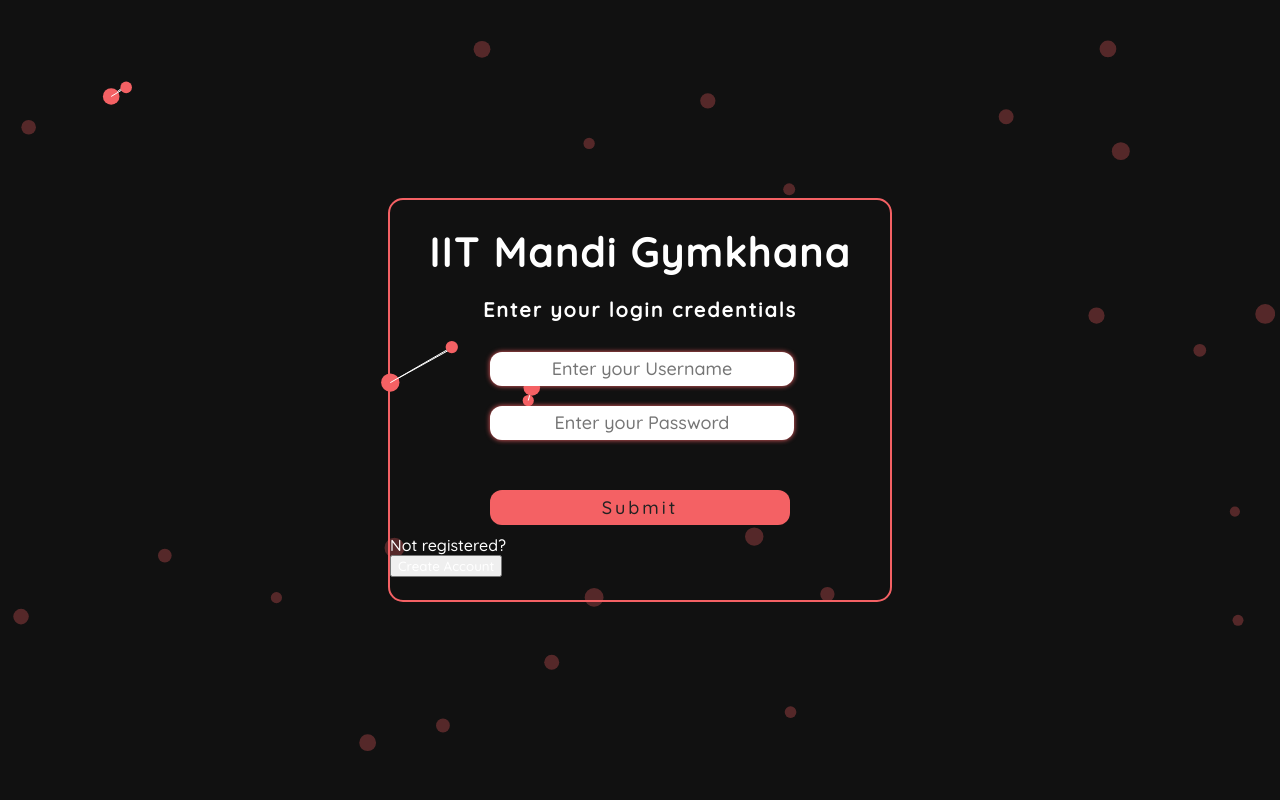
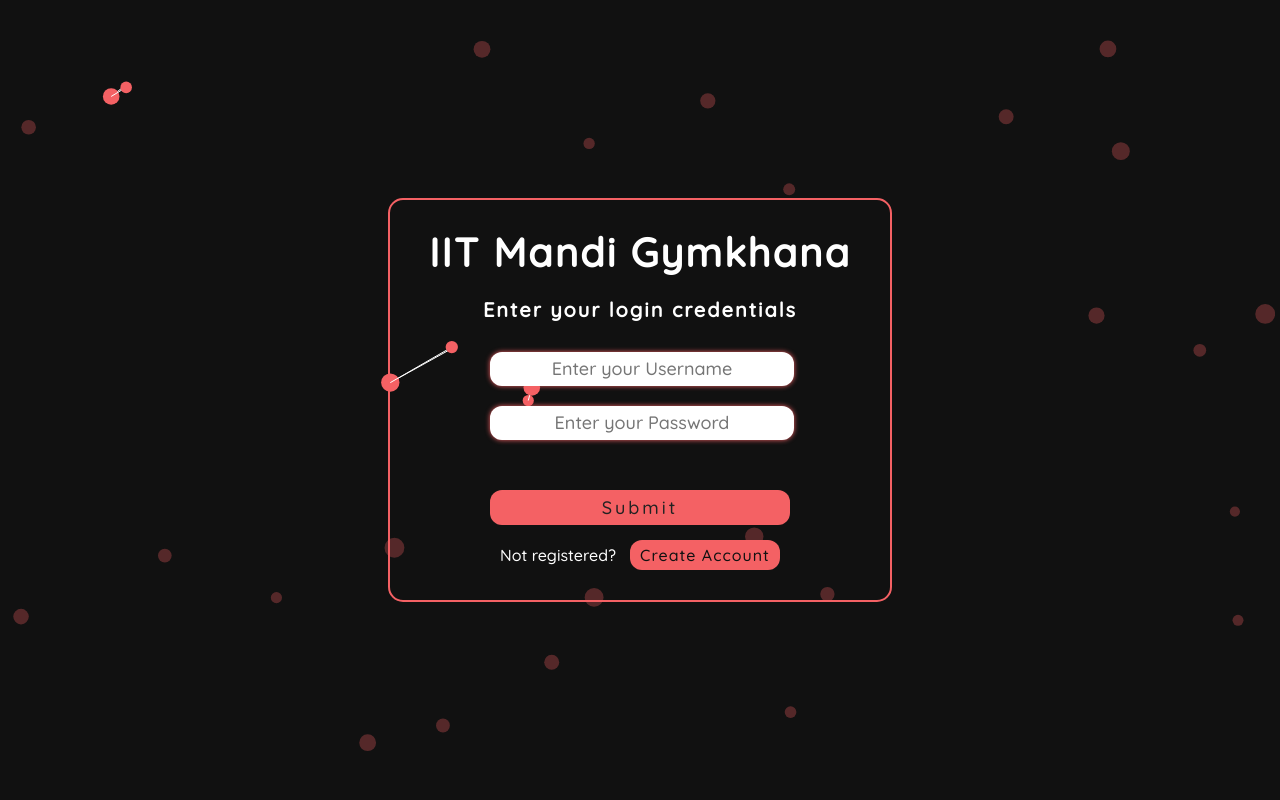
Before and after one commit to Adi-km/gymkhana-requests, a Flask app: template templates/login.html in a window 1280 px wide. Run offline with Flask 3, Linux system fonts and the light colour scheme; the template is opened without the code that fills it, so the values that code supplies are empty.

Commit message:
Add files via upload

```diff
--- a/static/culb_stye.css
+++ b/static/culb_stye.css
@@ -19,8 +19,8 @@
 }
 
 table {
+    width: 90vw;
     min-width: 700px;
-    width: 1000px;
     border-collapse: collapse;
     text-align: center;
 }
--- a/static/signup_style.css
+++ b/static/signup_style.css
@@ -51,7 +51,7 @@
     /* opacity: 0; */
 }
 
-.inin input, .inin button {
+.inin input, .inin button{
     color: #222;
     text-align: center;
     margin: 10px 0px;
@@ -76,7 +76,7 @@
 }
 
 
-.inin button:hover {
+.inin button:hover{
     color: rgb(244, 97, 100);
     background-color: #222;
     border: 1px solid rgb(244, 97, 100);
@@ -87,15 +87,28 @@
     transform: translateX(100px) scale(0.98);
 }
 
-p {
-    text-align: center;
-    letter-spacing: 2px;
+.nr button {
+    color: #111;
+    background-color: rgb(244, 97, 100);
+    border: none;
+    border-radius: 12px;
+    width: 150px;
+    height: 30px;
+    font-size: 16px;
+    transition: all 0.25s ease-out;
+    letter-spacing: 1px;
 }
 
-a {
-    text-decoration: none;
+.nr button:hover {
+    border: 1px solid rgb(244, 97, 100);
+    color: rgb(244, 97, 100);
+    background-color: #222;
+    cursor: pointer;
 }
 
-a:hover {
-    text-decoration: underline;
+.nr {
+    display: flex;
+    align-items: center;
+    justify-content: space-between;
+    margin: 5px 110px;
 }
```
Also changed, not shown: static/req_style.css (+30 -1 lines), static/style.css (+30 -0 lines).
